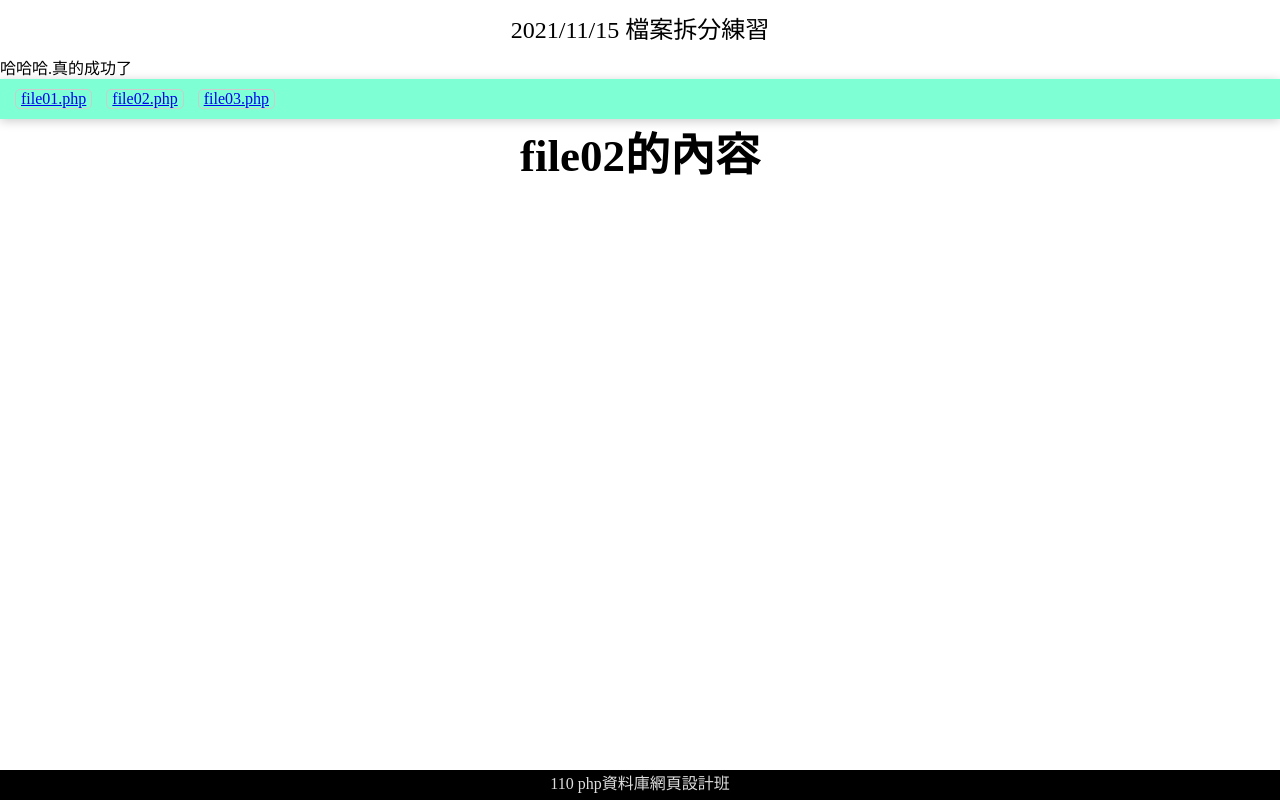
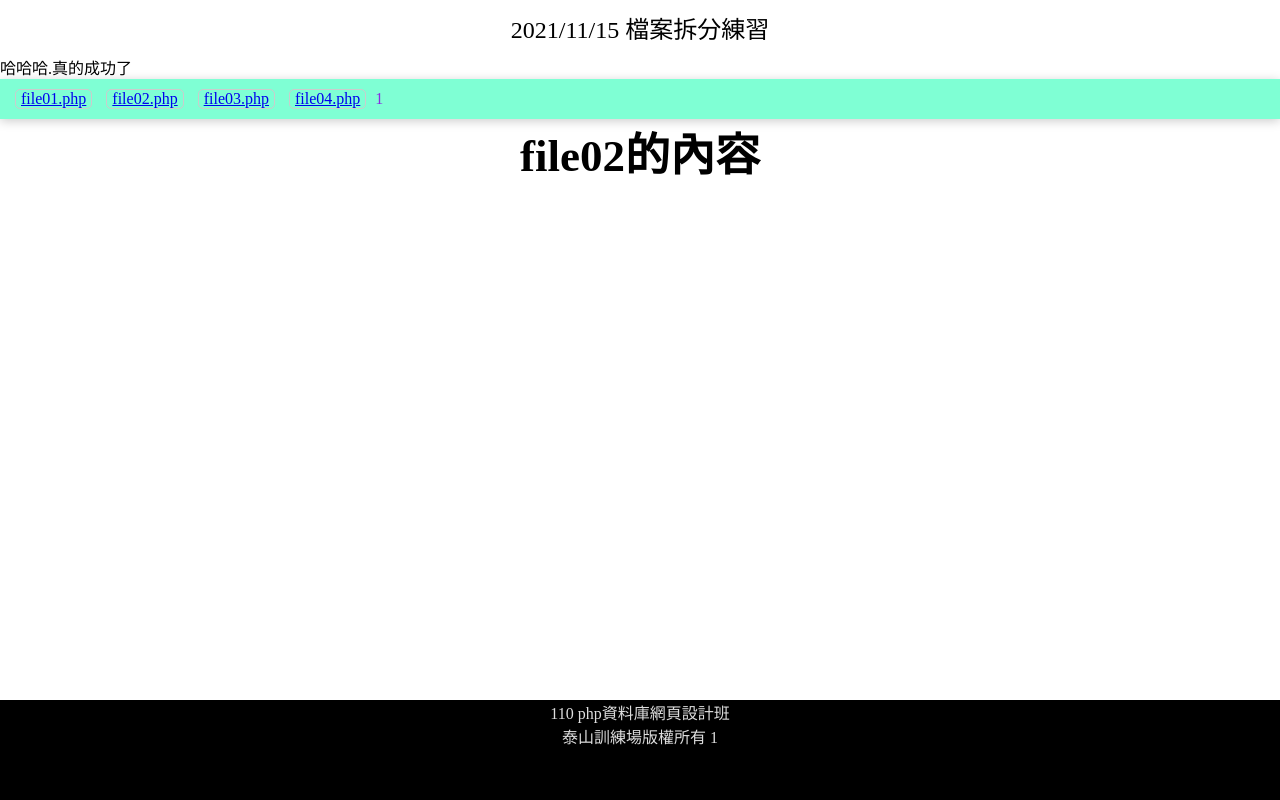
Before and after one commit to salce4560/db, a PHP site: page /include/file02.php?do=1 in a window 1280 px wide. Run offline with PHP 8.4, Linux system fonts and the light colour scheme.

Commit message:
測試include的功能

```diff
--- a/include/file02.php
+++ b/include/file02.php
@@ -11,19 +11,18 @@
 
 <body>
     <?php include "header.html"; ?>
-    <nav>
-        <a href="file01.php">file01.php</a>
-        <a href="file02.php">file02.php</a>
-        <a href="file03.php">file03.php</a>
 
-    </nav>
+    <?php
+    if(isset($_GET['do'])){
+        include "nav.php";
+    }
+
+    ?>
     <div class="body">
         file02的內容
 
     </div>
-    <footer>
-        110 php資料庫網頁設計班
-    </footer>
+    <?php include "footer.php";?>
 </body>
 
 </html>
--- /dev/null
+++ b/include/footer.php
@@ -0,0 +1,5 @@
+<footer>
+        110 php資料庫網頁設計班<br>
+        泰山訓練場版權所有
+        <?php echo $_GET['do'];?>
+    </footer>
--- /dev/null
+++ b/include/nav.php
@@ -0,0 +1,7 @@
+<nav>
+        <a href="file01.php">file01.php</a>
+        <a href="file02.php">file02.php</a>
+        <a href="file03.php">file03.php</a>
+        <a href="file04.php">file04.php</a>
+    <?php echo $_GET['do'];?>
+    </nav>
--- a/include/style.css
+++ b/include/style.css
@@ -34,7 +34,7 @@ nav a{
 footer{
     position:fixed;
     bottom:0px;
-    height:30px;
+    height:100px;
     background:black;
     color:#ddd;
     text-align: center;
```
Also changed, not shown: include/file01.php (+2 -8 lines), include/file03.php (+2 -9 lines), include/header.html (line endings or trailing spaces).
